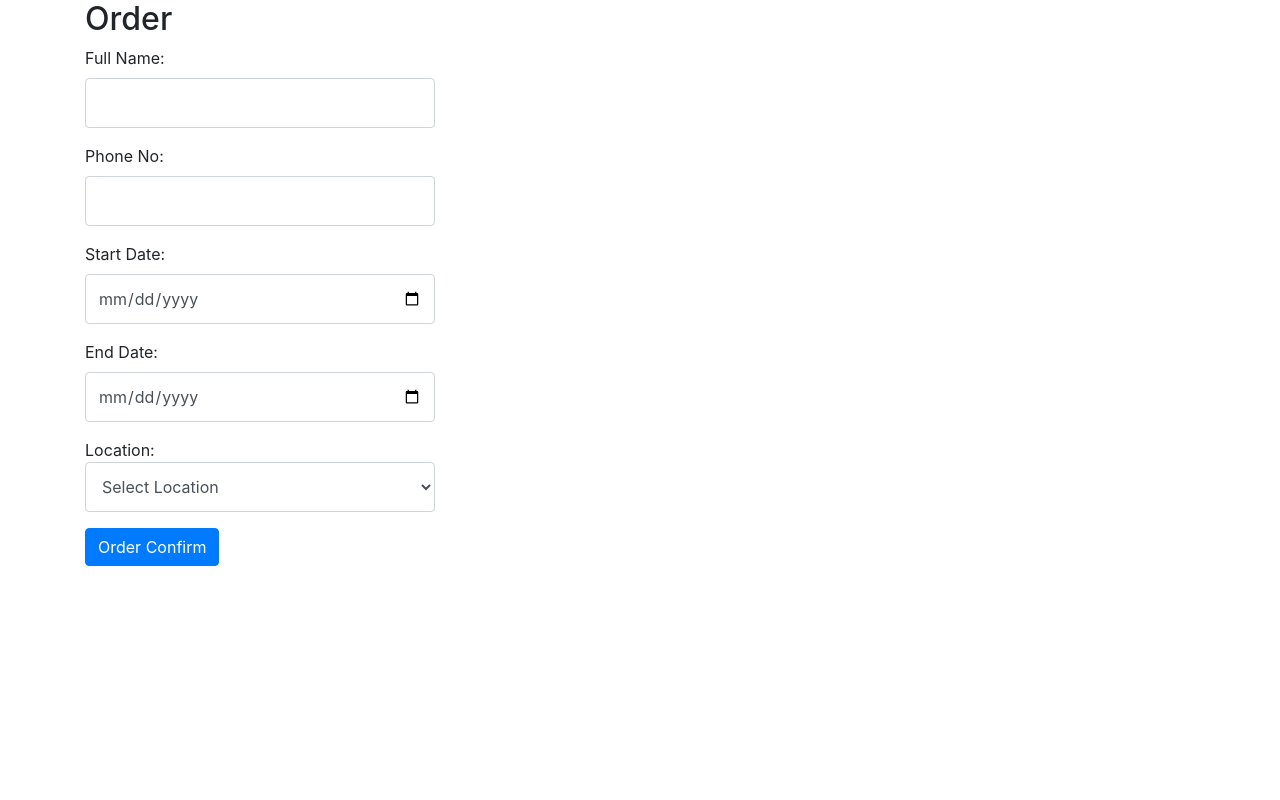
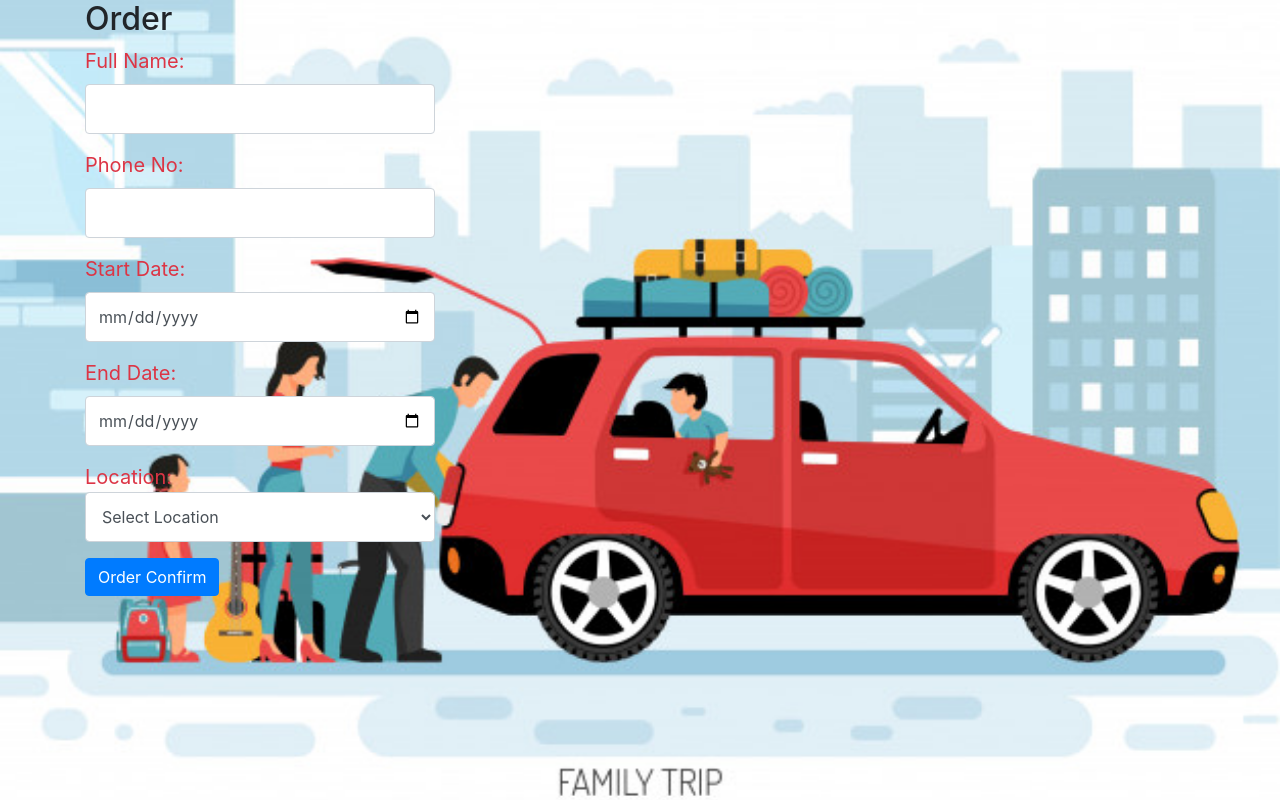
Before and after one commit to DeZinWin/carrentalproject, a PHP site: page /orders.php in a window 1280 px wide. Run offline with PHP 8.4, Linux system fonts and the light colour scheme; data comes from the database, SQL or seed files in the repository.

Commit message:
file add

```diff
--- a/createconn.php
+++ b/createconn.php
@@ -2,7 +2,7 @@
 $servername = "localhost";
 $username = "root";
 $password = "";
-$dbname = "cardb";
+$dbname = "car_system";
 
 // Create connection
 $conn = new mysqli($servername, $username, $password, $dbname);
--- a/orders.php
+++ b/orders.php
@@ -36,28 +36,28 @@
     <script src="https://maxcdn.bootstrapcdn.com/bootstrap/4.5.0/js/bootstrap.min.js"></script>
     <title>Document</title>
 </head>
-<body>
+<body style="background-image:url('travel-car.jpg'); background-size: cover; background-repeat: no-repeat;">
     <div class="container">
     <h2>Order</h2>
     <form method="post" action="<?php echo htmlspecialchars($_SERVER["PHP_SELF"]);?>">
         <div class="form-group">
-            <label for="name">Full Name:</label>
+            <label for="name" class="text-danger" style="font-size: 20px;">Full Name:</label>
             <input type="text" class="form-control" id="name" name="name" style="width: 350px; height: 50px;">
         </div>
         <div class="form-group">
-            <label for="ph">Phone No:</label>
+            <label for="ph" class="text-danger" style="font-size: 20px;">Phone No:</label>
             <input type="text" class="form-control" id="ph" name="phone" style="width: 350px; height: 50px;">
         </div>
         <div class="form-group">
-            <label for="sdate">Start Date:</label>
+            <label for="sdate" class="text-danger" style="font-size: 20px;">Start Date:</label>
             <input type="date" class="form-control" id="sdate" name="start" style="width: 350px; height: 50px;">
         </div>
         <div class="form-group">
-            <label for="edate">End Date:</label>
+            <label for="edate" class="text-danger" style="font-size: 20px;">End Date:</label>
             <input type="date" class="form-control" id="edate" name="end" style="width: 350px; height: 50px;">
         </div>
         <div class="form-group">
-            <lable>Location:</lable>
+            <lable class="text-danger" style="font-size: 20px;">Location:</lable>
             <select id="locationId" class="form-control" name="location" style="width: 350px; height: 50px;">
                 <option>Select Location</option>
 
```
Also changed, not shown: Picture/selectprice.php (deleted).
